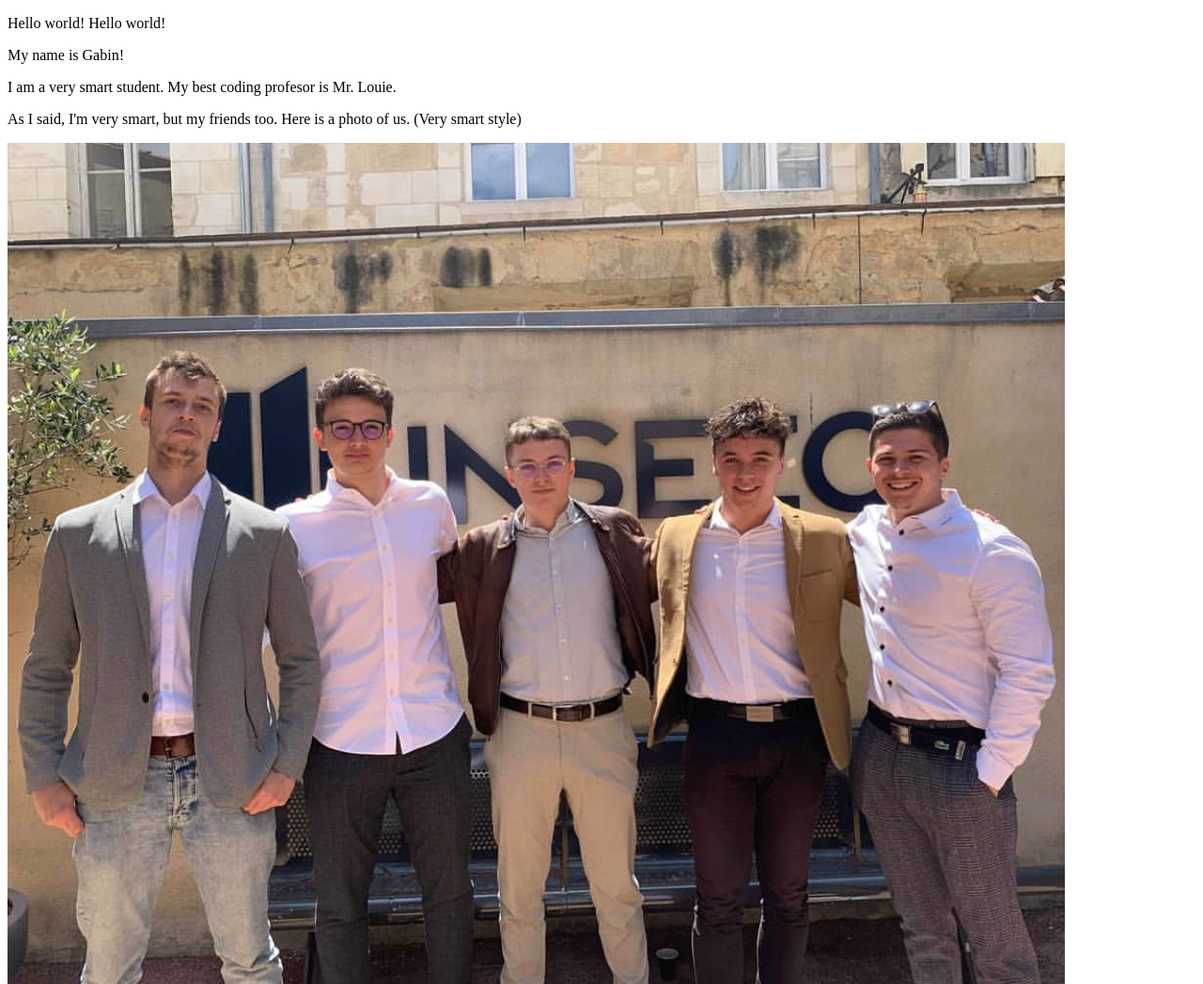
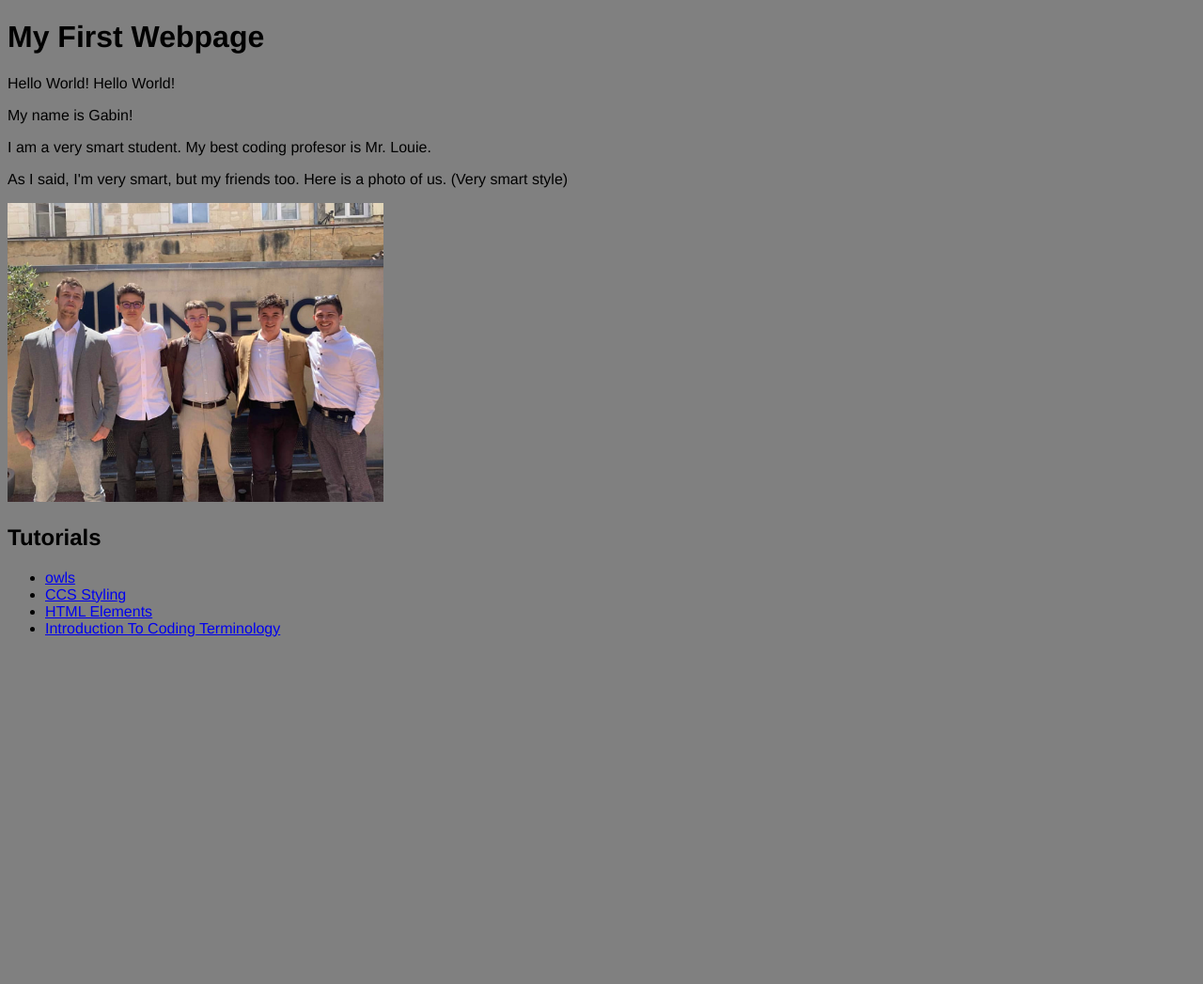
Before and after one commit to gabinexnecis/gabin.github.io, a plain HTML site: page index.html in a window 1280 px wide. Shown: the top 1047 px of the page at 94% size. After the commit the page ends 800 px from the top, so only its background shows below. Drawn offline with Linux system fonts and the light colour scheme.

Commit message:
Very final

```diff
--- a/index.html
+++ b/index.html
@@ -1,10 +1,15 @@
-<!Doctype html>
+<!DOCTYPE html>
 <html>
-    <head>
-        <title>Hello World</title>
-    </head>
-    <body>
-    <p>Hello world! Hello world!</p>
+
+<head>
+  <link rel="stylesheet" href="./style.css" />
+  <title>Hello world</title>
+</head>
+
+<body>
+  <h1>My First Webpage</h1>
+
+  <p>Hello World! Hello World!</p>
 
     <p>My name is Gabin!</p>
 
```
